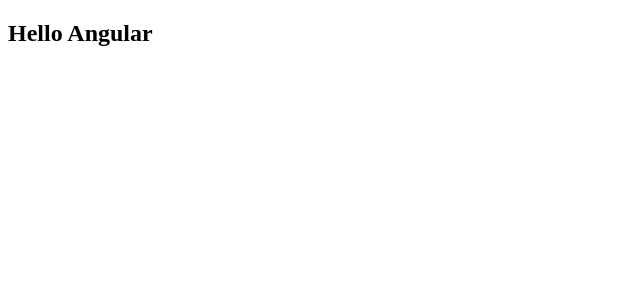
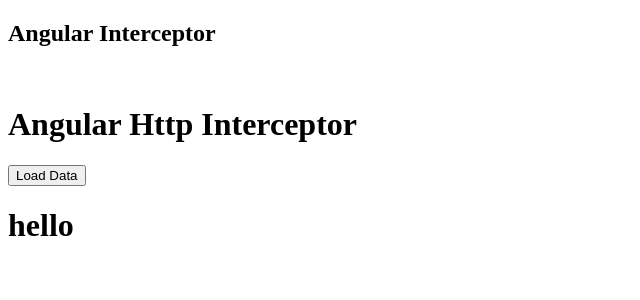
Before and after one commit to viplavdhande91/AngularProjectTraining, an Angular app: page / in a window 1280 px wide. Shown: the top 300 px of the page, without its empty margins (0-640 px from the left). Built offline with nearby package versions, Linux system fonts and the light colour scheme.

Commit message:
interceptor done

```diff
--- /dev/null
+++ b/src/app/api.service.ts
@@ -0,0 +1,14 @@
+import { Injectable } from '@angular/core';
+import { HttpClient } from '@angular/common/http';
+@Injectable({
+  providedIn: 'root'
+})
+export class ApiService {
+
+  constructor(private http: HttpClient) { }
+
+  getData()
+  {
+    return this.http.get('https://jsonplaceholder.typicode.com/todos/');
+  }
+}
--- a/src/app/app.component.html
+++ b/src/app/app.component.html
@@ -1 +1,9 @@
-<h2>Hello Angular</h2>
+<h2>Angular Interceptor</h2>
+
+<br />
+<div><h1>Angular Http Interceptor</h1></div>
+<div>
+  <button (click)="getData()">Load Data</button>
+</div>
+
+<h1> hello </h1>
--- a/src/app/app.component.ts
+++ b/src/app/app.component.ts
@@ -1,3 +1,4 @@
+import { ApiService } from './api.service';
 
 
 import { Component } from '@angular/core';
@@ -8,8 +9,16 @@
   styleUrls: ['./app.component.css']
 })
 export class AppComponent {
-  title = 'handson-project';
-  myname = 'Viplav';
+  public data: any;
 
-  student = { name: 'viplav', rank: 23 };
+  constructor(private apiService: ApiService) {
+
+  }
+  getData() {
+    this.apiService.getData().subscribe(
+      response => {
+        this.data = response;
+        console.log(this.data);
+      })
+  }
 }
--- a/src/app/app.module.ts
+++ b/src/app/app.module.ts
@@ -1,8 +1,12 @@
+import { HTTP_INTERCEPTORS } from '@angular/common/http';
 import { NgModule } from '@angular/core';
 import { BrowserModule } from '@angular/platform-browser';
+import { HttpClientModule } from '@angular/common/http';
+
 
 import { AppRoutingModule } from './app-routing.module';
 import { AppComponent } from './app.component';
+import { HeadersInterceptor } from './headers.interceptor';
 
 @NgModule({
   declarations: [
@@ -10,9 +14,9 @@
   ],
   imports: [
     BrowserModule,
-    AppRoutingModule
+    AppRoutingModule, HttpClientModule
   ],
-  providers: [],
+  providers: [{ provide: HTTP_INTERCEPTORS, useClass: HeadersInterceptor, multi: true }],
   bootstrap: [AppComponent]
 })
 export class AppModule { }
--- /dev/null
+++ b/src/app/headers.interceptor.ts
@@ -0,0 +1,20 @@
+import { Injectable } from '@angular/core';
+import {
+  HttpRequest,
+  HttpHandler,
+  HttpEvent,
+  HttpInterceptor,
+} from '@angular/common/http';
+import { Observable } from 'rxjs';
+
+@Injectable()
+export class HeadersInterceptor implements HttpInterceptor {
+  constructor() {}
+
+  intercept(request: HttpRequest<unknown>,next: HttpHandler): Observable<HttpEvent<unknown>> {
+    const apiKey = 'Qwery09876';
+
+    request = request.clone({ setHeaders: { apiKey: apiKey } });
+    return next.handle(request);
+  }
+}
```
Also changed, not shown: 1 other file (tests, documents, lock files or other folders).
